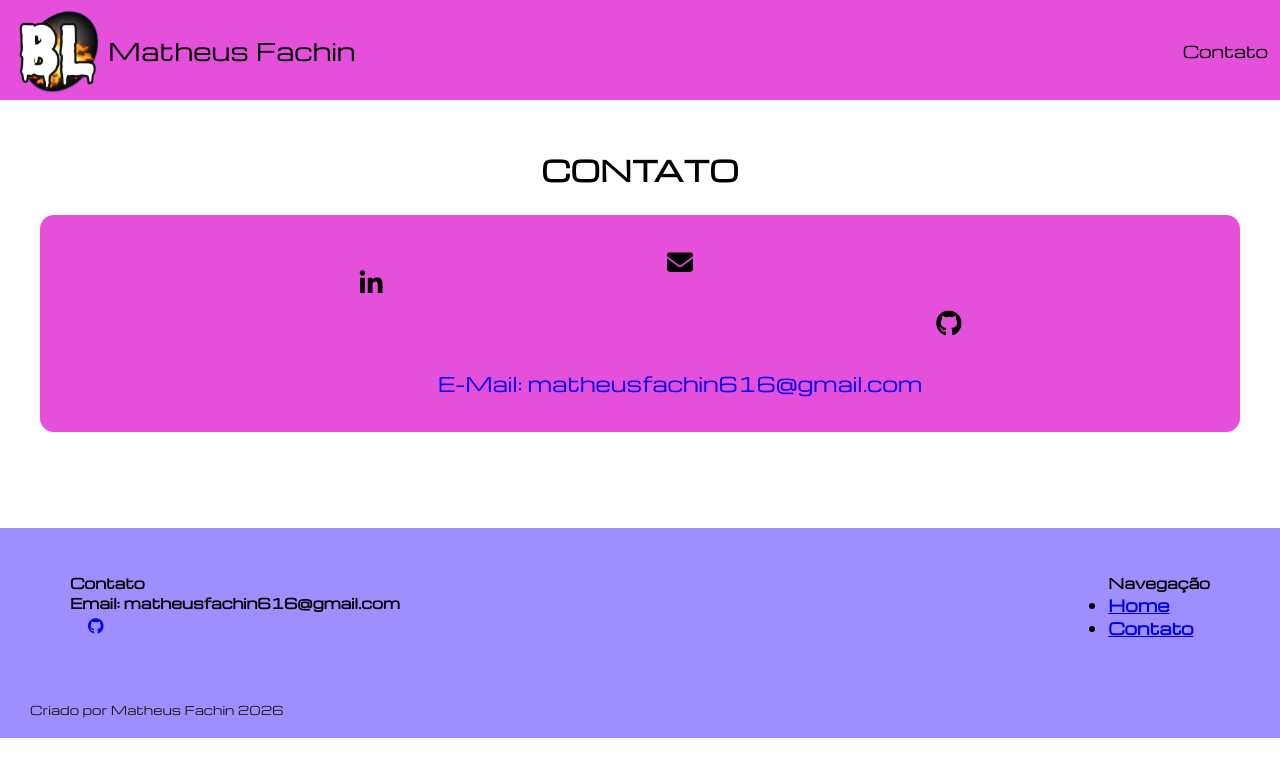
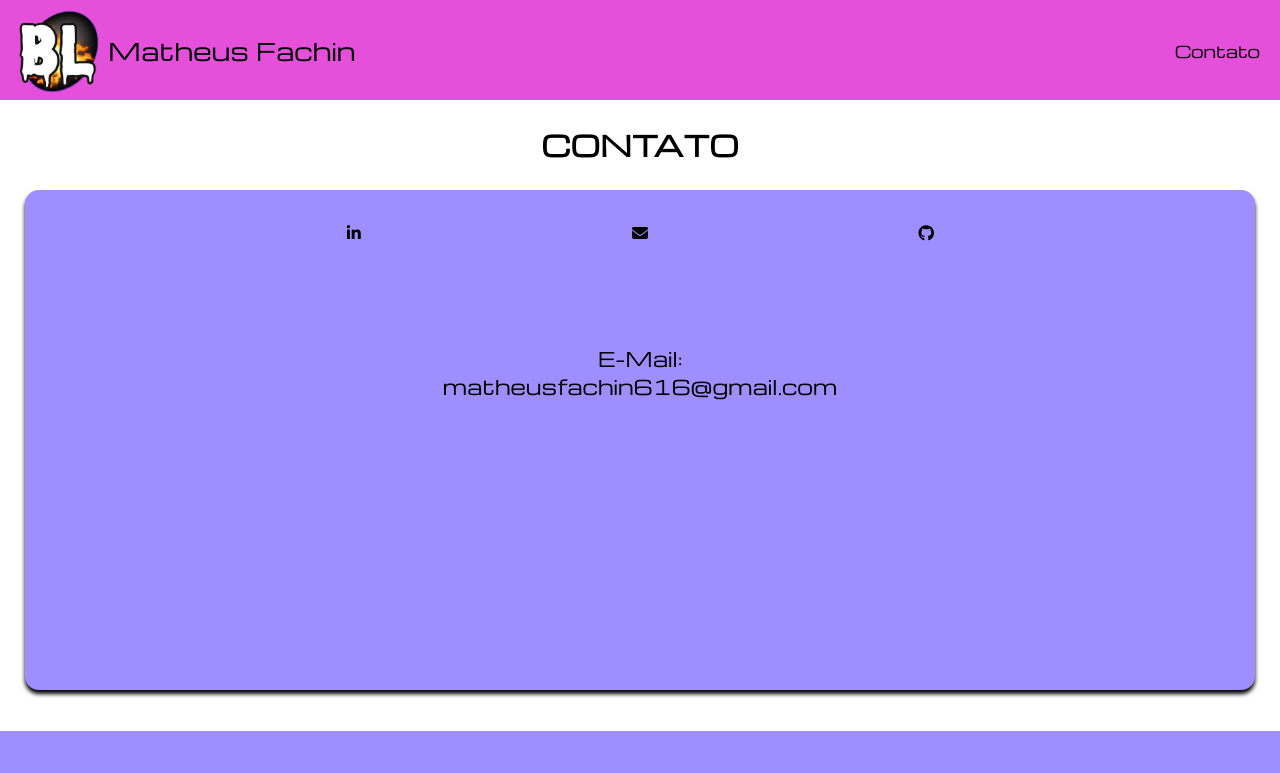
Before and after one commit to MatheusFachin-616/portfoliop2, a plain HTML site: page contato.html in a window 1280 px wide. Shown: the top 773 px of the page. Drawn offline with nearby package versions, Linux system fonts and the light colour scheme.

Commit message:
Arrumei alguns bugs e tamanhos

```diff
--- a/contato.html
+++ b/contato.html
@@ -27,7 +27,7 @@
             <div class="contato-icon">
                 <a href="#" class="contato-rede"><i class="fab fa-linkedin-in"></i></a>
                 <a href="mailto:matheusfachin616@gmail.com" class="contato-rede"><i class="fas fa-envelope"></i><p class="e-mail-contato">E-Mail: matheusfachin616@gmail.com</p></a>
-                <a href="https://github.com/matheusfachin616"><i class="fa-brands fa-github"></i></a>
+                <a href="https://github.com/matheusfachin616" class="contato-rede"><i class="fa-brands fa-github"></i></a>
             </div>
         </div>
     </div>
@@ -37,7 +37,7 @@
                 <p class="footer-h1">Contato</p>
                 <p class="footer-email">Email: matheusfachin616@gmail.com</p>
                 <div class="redes-sociais">
-                    <a href="#"><i class=""></i></a>
+                    <a href="#"><i class="fab fa-linkedin-in"></i></a>
                     <a href="#"><i class="fab fa-github"></i></a>
                 </div>
             </div>
--- a/css/base.css
+++ b/css/base.css
@@ -15,7 +15,7 @@ body{
 }
 header{
     display:flex;
-    padding: 12px;
+    padding: 20px;
     padding-left: 18px;
     flex-direction: row;
     height: 100px;
@@ -37,12 +37,12 @@ header a{
 .headera{
     display: flex;
     justify-content: end;
-    flex-grow: 2;
+    flex-grow: 1;
     font-size: 18px;
-    padding-left: 18px;
+    padding-right: 32px;
     transition: 0.2s;
 }
-headera:hover{
+.headera:hover{
     background-color: #A3639F;
     color: white;
 }
@@ -82,13 +82,15 @@ footer{
 }
 
 .footer-desc p{
-    font-size: 14px;
+    font-size: 22px;
 }
-.footer-a{
+.footer-links{
     text-decoration: none;
-    font-size: 12px;
+    color: black;
+    font-size: 16px;
     list-style: none;
     display: flex;
+    text-align: center;
     flex-direction: column;
     text-align: center;
 }
@@ -98,7 +100,9 @@ footer{
     align-items: center;
     gap: 18px;
 }
-
+.redes-sociais a{
+    color: black;
+}
 .footer-copyright{
     font-size: 12px;
     color: #1f1f1f;
--- a/css/contato.css
+++ b/css/contato.css
@@ -1,5 +1,5 @@
 .contato-div{
-    padding: 50px 40px 80px;
+    padding: 25px;
     height: 75%;
     text-decoration: none;
     color:black;
@@ -12,11 +12,13 @@
 }
 
 .contato-fundo{
-    background-color: var(--rosa);
+    background-color: var(--roxo);
     border-radius: 14px;
     padding: 35px;
     display: flex;
     text-align: center;
+    height: 500px;
+    box-shadow: 0px 4px 4px black;
     justify-content: center;
 }
 
@@ -27,8 +29,9 @@
     gap: 14px;
     color: black;
 }
-.contato-icon i{
-    font-size: 26px;
+.contato-icon a{
+    height: 100%;
+    width: 100%;
     color: black;
 }
 .contato-rede{
```
Also changed, not shown: index.html (+3 -3 lines).
